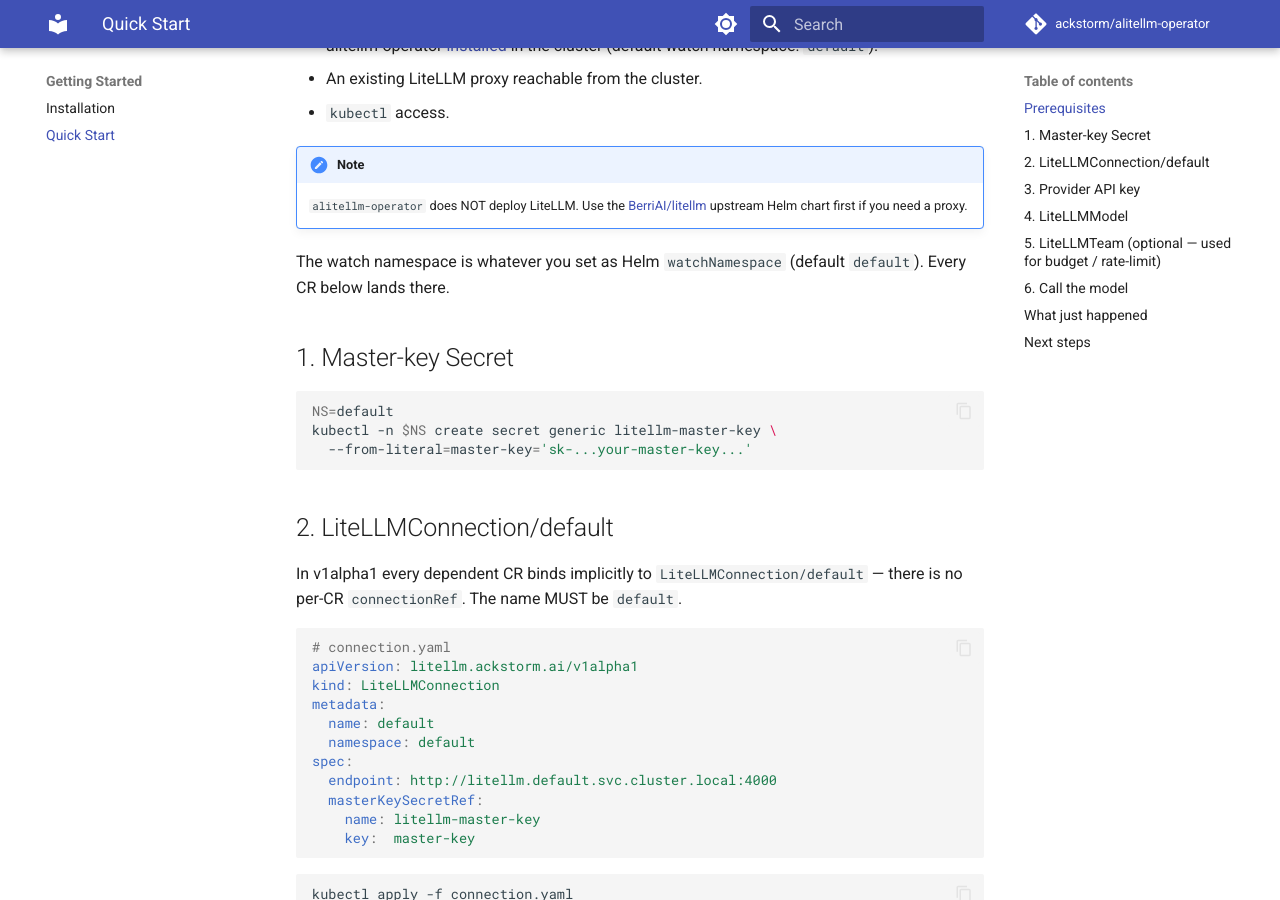
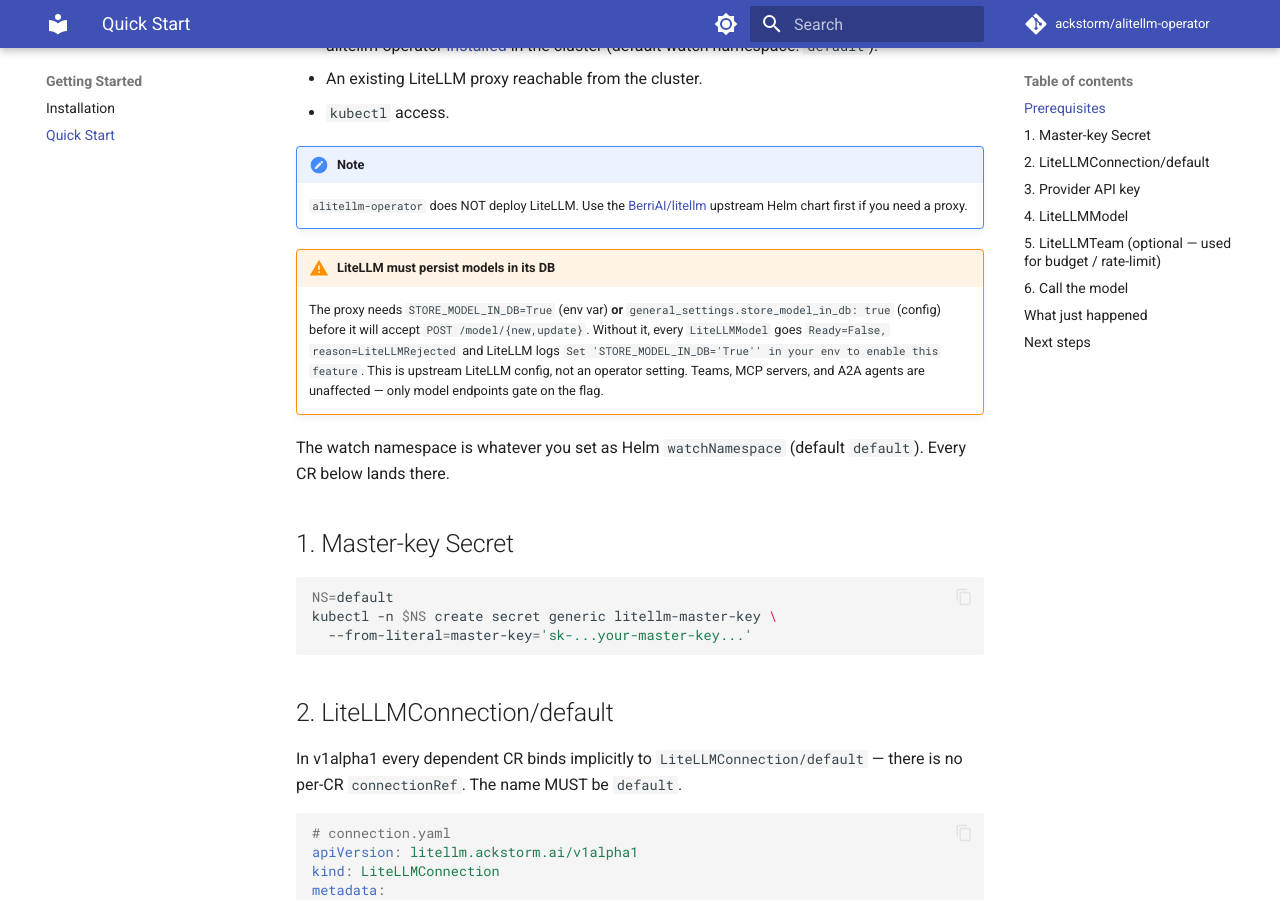
Before and after one commit to ackstorm/alitellm-operator, an MkDocs documentation site: the page built from docs/getting-started/quickstart.md, in a window 1280 px wide and 900 px high, scrolled down 337 px. Built offline with MkDocs 1.6.1 and Material for MkDocs 9.7.7, drawn with Linux system fonts in a browser that asks for light colours; comment, search, counter and statistics services are not loaded; the version menu is left out.

Commit message:
docs: document STORE_MODEL_IN_DB prereq + resync CRD ref drift
LiteLLM rejects POST /model/{new,update} with HTTP 500
("Set 'STORE_MODEL_IN_DB='True'' in your env to enable this feature")
unless the proxy has STORE_MODEL_IN_DB=True (env) or
general_settings.store_model_in_db: true (config). On a fresh install
this flips every LiteLLMModel to Ready=False, reason=LiteLLMRejected.
It is upstream LiteLLM config, not an operator setting; teams, MCP
servers, and A2A agents are unaffected.

- CLAUDE.md: new Common-failure-mode entry (quoted error + both fixes).
- quickstart.md: warning admonition in Prerequisites.
- model.md: expand LiteLLMRejected reason with the 500 case + link.

Also regenerate docs/api-reference via gen-crd-ref-docs, picking up
stale godoc drift: LiteLLMGuardRail.spec.mode MaxItems 4->6 and the
LiteLLMMCPServerDiscovery.spec.prefix M-B7 wording.

Co-Authored-By: Claude Opus 4.8 (1M context) <noreply@anthropic.com>

```diff
--- a/docs/getting-started/quickstart.md
+++ b/docs/getting-started/quickstart.md
@@ -15,6 +15,16 @@ End-to-end: install the operator, declare the singleton
     `alitellm-operator` does NOT deploy LiteLLM. Use the
     [BerriAI/litellm](https://github.com/BerriAI/litellm) upstream
     Helm chart first if you need a proxy.
+
+!!! warning "LiteLLM must persist models in its DB"
+    The proxy needs `STORE_MODEL_IN_DB=True` (env var) **or**
+    `general_settings.store_model_in_db: true` (config) before it will
+    accept `POST /model/{new,update}`. Without it, every `LiteLLMModel`
+    goes `Ready=False, reason=LiteLLMRejected` and LiteLLM logs
+    `Set 'STORE_MODEL_IN_DB='True'' in your env to enable this feature`.
+    This is upstream LiteLLM config, not an operator setting. Teams,
+    MCP servers, and A2A agents are unaffected — only model endpoints
+    gate on the flag.
 
 The watch namespace is whatever you set as Helm `watchNamespace`
 (default `default`). Every CR below lands there.
```
Also changed, not shown: CLAUDE.md (+31 -0 lines), docs/api-reference/litellm.ackstorm.ai.md (+2 -2 lines), docs/user-guide/model.md (+6 -1 lines).
